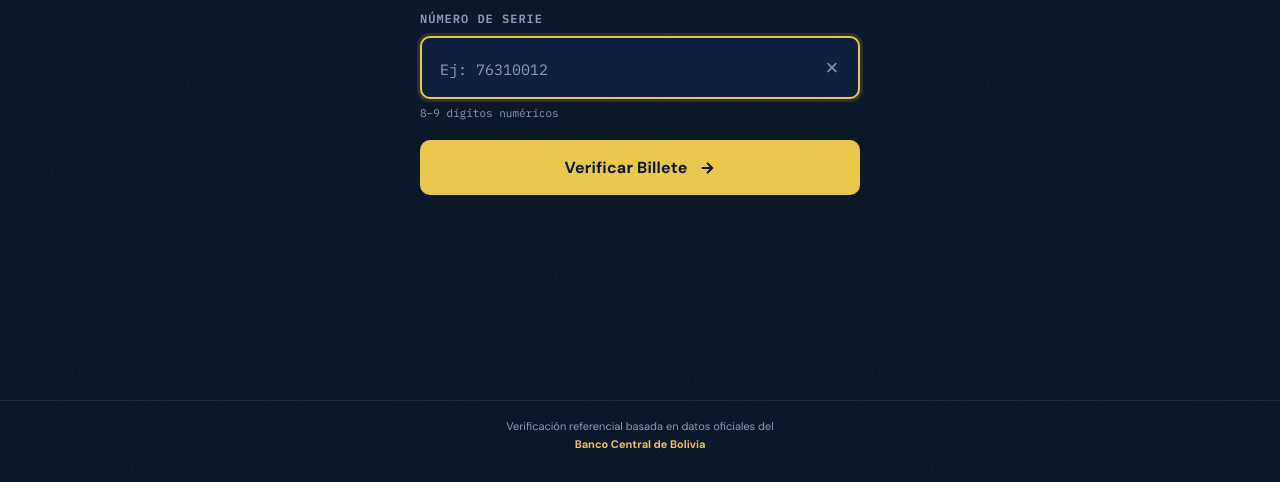
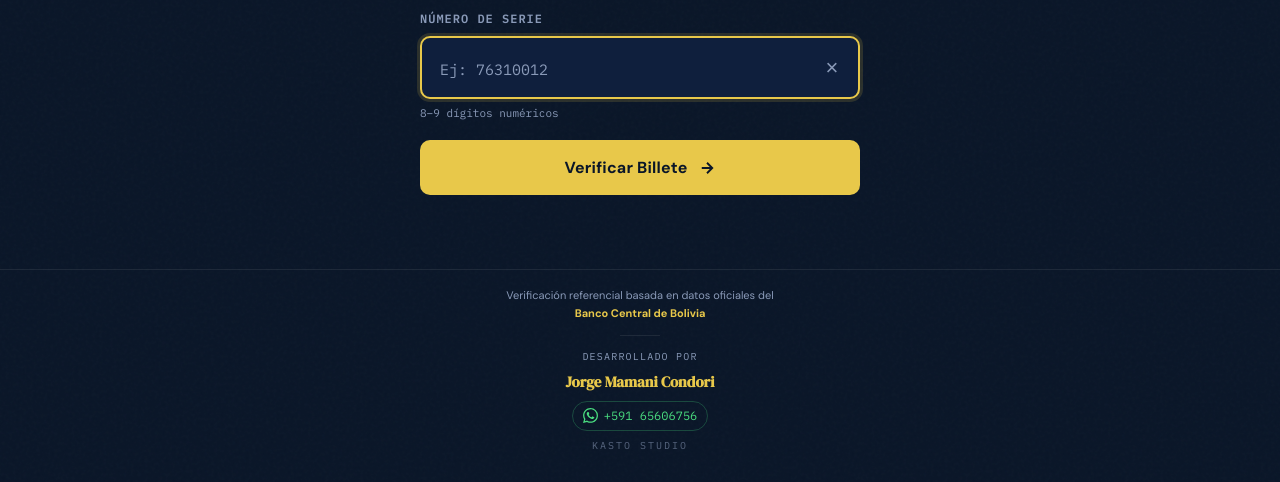
Before and after one commit to kabertpro/ScanBs, a plain HTML site: page index.html in a window 1280 px wide. Shown: the part 318-800 px from the top of the page. Drawn offline with Linux system fonts and the light colour scheme.

Commit message:
Add files via upload

```diff
--- a/index.html
+++ b/index.html
@@ -5,7 +5,7 @@
   <meta name="viewport" content="width=device-width, initial-scale=1.0" />
   <meta name="theme-color" content="#0a1628" />
   <meta name="description" content="Verificador de billetes bolivianos según datos del Banco Central de Bolivia" />
-  <title>ScanBs — Verificador de Billetes - Kabert Pro</title>
+  <title>VeriBs — Verificador de Billetes</title>
   <link rel="manifest" href="manifest.json" />
   <link rel="apple-touch-icon" href="icons/icon-192.png" />
   <link rel="preconnect" href="https://fonts.googleapis.com" />
@@ -149,6 +149,16 @@
 
   <footer class="site-footer">
     <p>Verificación referencial basada en datos oficiales del<br><strong>Banco Central de Bolivia</strong></p>
+    <div class="footer-divider"></div>
+    <div class="footer-creator">
+      <span class="footer-creator-label">Desarrollado por</span>
+      <strong class="footer-creator-name">Jorge Mamani Condori</strong>
+      <a class="footer-wa" href="https://wa.me/59165606756" target="_blank" rel="noopener">
+        <svg width="15" height="15" viewBox="0 0 24 24" fill="currentColor"><path d="M17.472 14.382c-.297-.149-1.758-.867-2.03-.967-.273-.099-.471-.148-.67.15-.197.297-.767.966-.94 1.164-.173.199-.347.223-.644.075-.297-.15-1.255-.463-2.39-1.475-.883-.788-1.48-1.761-1.653-2.059-.173-.297-.018-.458.13-.606.134-.133.298-.347.446-.52.149-.174.198-.298.298-.497.099-.198.05-.371-.025-.52-.075-.149-.669-1.612-.916-2.207-.242-.579-.487-.5-.669-.51-.173-.008-.371-.01-.57-.01-.198 0-.52.074-.792.372-.272.297-1.04 1.016-1.04 2.479 0 1.462 1.065 2.875 1.213 3.074.149.198 2.096 3.2 5.077 4.487.709.306 1.262.489 1.694.625.712.227 1.36.195 1.871.118.571-.085 1.758-.719 2.006-1.413.248-.694.248-1.289.173-1.413-.074-.124-.272-.198-.57-.347m-5.421 7.403h-.004a9.87 9.87 0 01-5.031-1.378l-.361-.214-3.741.982.998-3.648-.235-.374a9.86 9.86 0 01-1.51-5.26c.001-5.45 4.436-9.884 9.888-9.884 2.64 0 5.122 1.03 6.988 2.898a9.825 9.825 0 012.893 6.994c-.003 5.45-4.437 9.884-9.885 9.884m8.413-18.297A11.815 11.815 0 0012.05 0C5.495 0 .16 5.335.157 11.892c0 2.096.547 4.142 1.588 5.945L.057 24l6.305-1.654a11.882 11.882 0 005.683 1.448h.005c6.554 0 11.89-5.335 11.893-11.893a11.821 11.821 0 00-3.48-8.413z"/></svg>
+        +591 65606756
+      </a>
+      <span class="footer-studio">Kasto Studio</span>
+    </div>
   </footer>
 
   <!-- Tesseract.js CDN -->
--- a/styles.css
+++ b/styles.css
@@ -573,6 +573,59 @@ body {
 }
 .site-footer strong { color: var(--accent); font-weight: 600; }
 
+.footer-divider {
+  width: 40px;
+  height: 1px;
+  background: var(--border);
+  margin: 12px auto;
+}
+.footer-creator {
+  display: flex;
+  flex-direction: column;
+  align-items: center;
+  gap: 4px;
+}
+.footer-creator-label {
+  font-size: 10px;
+  text-transform: uppercase;
+  letter-spacing: 1.2px;
+  color: var(--text-muted);
+  font-family: var(--mono);
+}
+.footer-creator-name {
+  font-family: var(--serif);
+  font-size: 15px;
+  color: var(--text);
+  font-weight: normal;
+}
+.footer-wa {
+  display: inline-flex;
+  align-items: center;
+  gap: 6px;
+  color: #4ade80;
+  font-family: var(--mono);
+  font-size: 12px;
+  text-decoration: none;
+  padding: 4px 10px;
+  border: 1px solid rgba(74,222,128,0.25);
+  border-radius: 20px;
+  transition: all var(--transition);
+  margin-top: 2px;
+}
+.footer-wa:hover {
+  background: rgba(74,222,128,0.08);
+  border-color: rgba(74,222,128,0.5);
+}
+.footer-studio {
+  font-family: var(--mono);
+  font-size: 10px;
+  text-transform: uppercase;
+  letter-spacing: 2px;
+  color: var(--text-muted);
+  margin-top: 2px;
+  opacity: 0.6;
+}
+
 /* ── Shake animation ── */
 @keyframes shake {
   0%, 100% { transform: translateX(0); }
```
